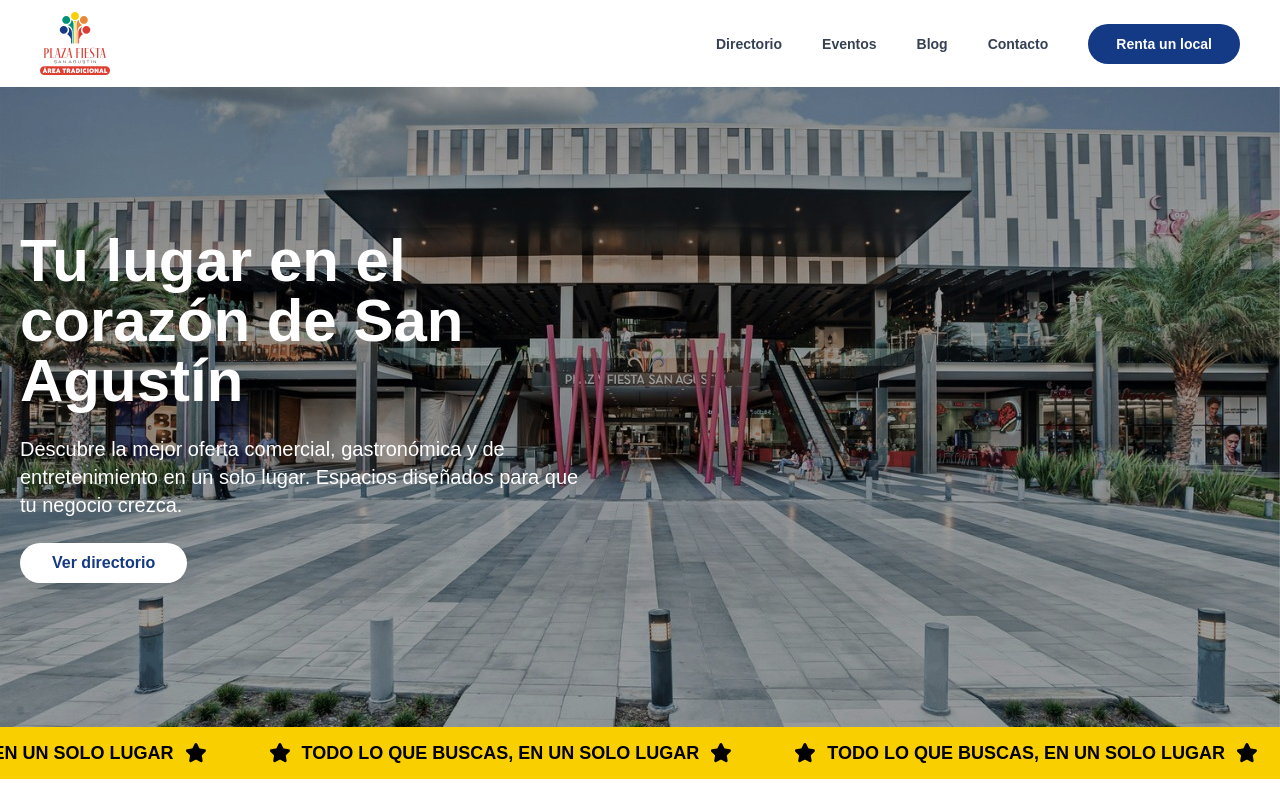
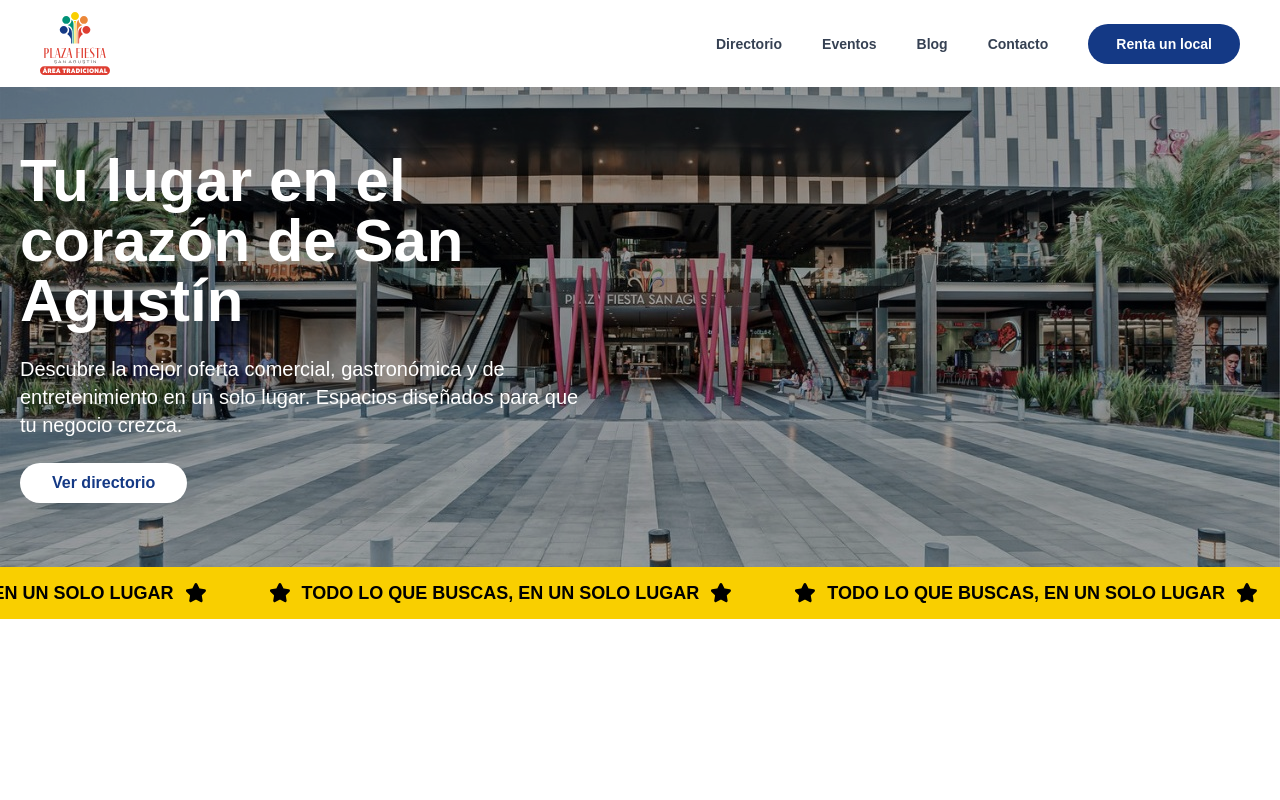
Before and after one commit to everviera12/plaza-fsa, a Next.js app: page / in a window 1280 px wide. Built offline with nearby package versions, Linux system fonts and the light colour scheme.

Commit message:
refactor HeroHeader component: simplify min-height styles for better responsiveness

```diff
--- a/components/hero-header.tsx
+++ b/components/hero-header.tsx
@@ -5,7 +5,7 @@
 
 export default function HeroHeader() {
     return (
-        <section className="relative w-full min-h-[60vh] sm:min-h-[70vh] lg:min-h-[80vh] flex items-center">
+        <section className="relative w-full min-h-[60vh] flex items-center">
             <div className="absolute inset-0 z-0">
                 <Image src="/assets/san-aguistin-fachada.png" alt="Fachada de Plaza Fiesta San Agustín" fill priority className="object-cover" />
                 <div className="absolute inset-0 bg-black/30" />
```
